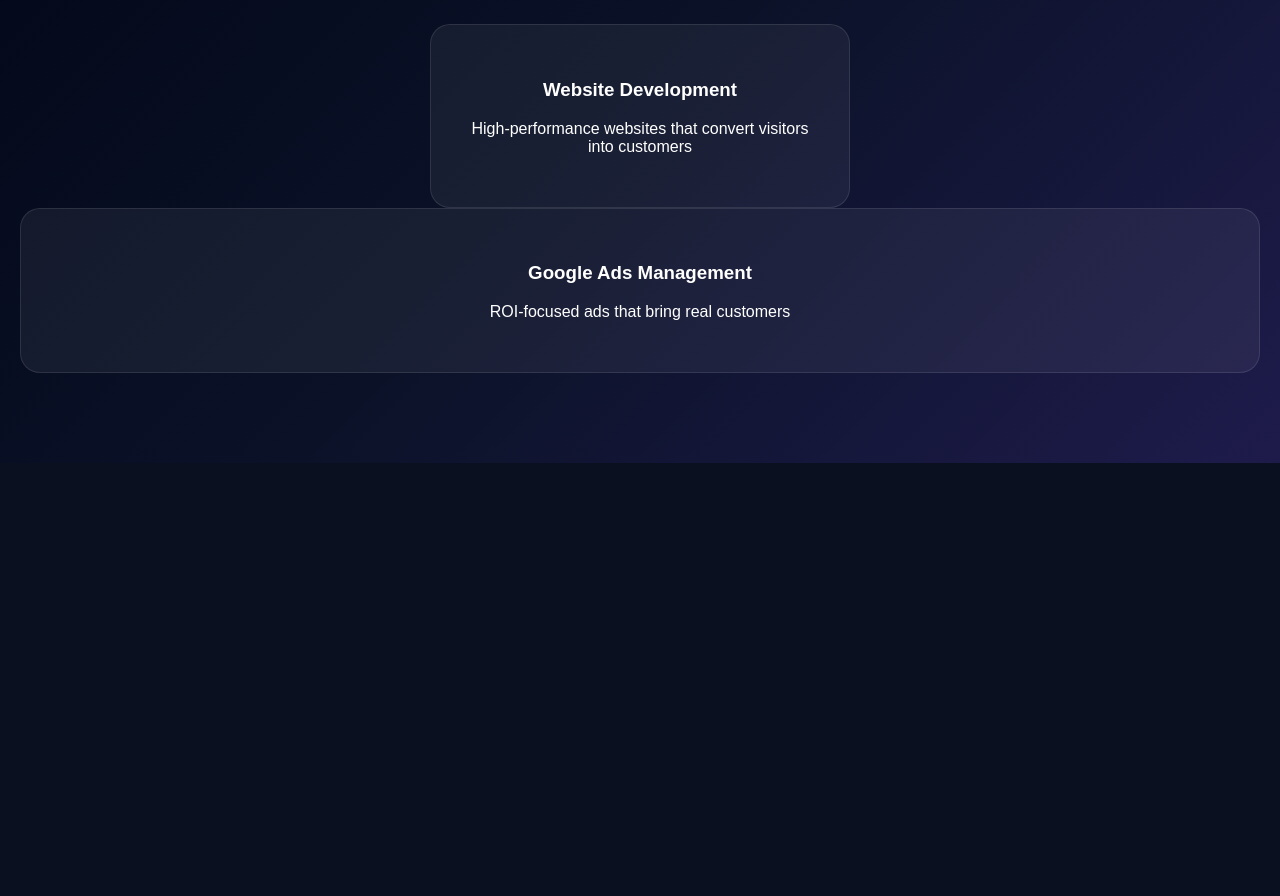
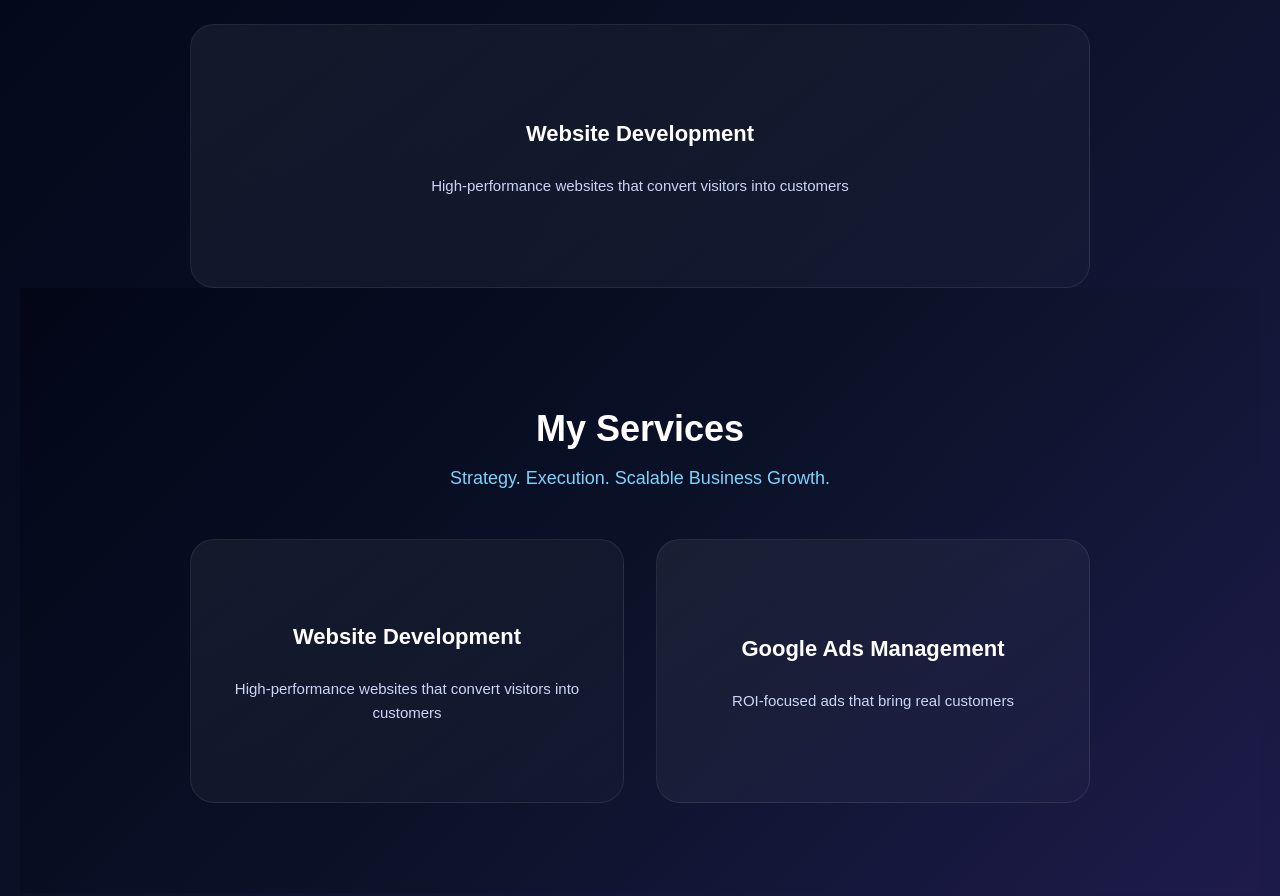
Before and after one commit to chauhanshivam5794-stack/chauhanshivam5794.github.io, a plain HTML site: page index.html in a window 1280 px wide. Shown: the part 2340-3236 px from the top of the page. Before the commit the page ends 2803 px from the top, so only its background shows below. Drawn offline with Linux system fonts and the light colour scheme.

Commit message:
Add services section with service cards

```diff
--- a/index.html
+++ b/index.html
@@ -320,6 +320,77 @@
   color: #7dd3fc;
   margin-bottom: 22px;
     }
+    /* ===== SERVICES ===== */
+.services{
+  padding:90px 20px;
+  background:linear-gradient(135deg,#020617,#0b1228,#1e1b4b);
+  text-align:center;
+}
+
+.services h2{
+  font-size:36px;
+  margin-bottom:10px;
+}
+
+.services-subtitle{
+  color:#7dd3fc;
+  font-size:18px;
+  margin-bottom:50px;
+}
+
+/* GRID */
+.service-list{
+  max-width:900px;
+  margin:0 auto;
+  display:grid;
+  grid-template-columns:repeat(auto-fit,minmax(280px,1fr));
+  gap:32px;
+}
+
+/* CARD */
+.service-card{
+  min-height:190px;
+  padding:36px 26px;
+  border-radius:24px;
+  background:linear-gradient(
+    145deg,
+    rgba(255,255,255,0.06),
+    rgba(255,255,255,0.02)
+  );
+  border:1px solid rgba(255,255,255,0.08);
+  color:#fff;
+  text-decoration:none;
+
+  display:flex;
+  flex-direction:column;
+  justify-content:center;
+  align-items:center;
+
+  transition:0.35s ease;
+}
+
+/* TEXT */
+.service-card h3{
+  font-size:22px;
+  margin-bottom:12px;
+}
+
+.service-card p{
+  font-size:15px;
+  color:#cbd5f5;
+  line-height:1.6;
+}
+
+/* HOVER */
+.service-card:hover{
+  transform:translateY(-10px);
+  box-shadow:0 0 55px rgba(56,189,248,0.45);
+  background:linear-gradient(
+    145deg,
+    rgba(30,58,138,0.45),
+    rgba(15,23,42,0.95)
+  );
+}
 
 
   </style>
@@ -461,11 +532,28 @@
     </a>
   </div>
 
+<section class="services">
+  <h2>My Services</h2>
+  <p class="services-subtitle">
+    Strategy. Execution. Scalable Business Growth.
+  </p>
 
-  <a href="google-ads.html" class="service-card">
-  <h3>Google Ads Management</h3>
-  <p>ROI-focused ads that bring real customers</p>
-  </a>
+  <div class="service-list">
+
+    <a href="web-development.html" class="service-card">
+      <h3>Website Development</h3>
+      <p>High-performance websites that convert visitors into customers</p>
+    </a>
+
+    <a href="google-ads.html" class="service-card">
+      <h3>Google Ads Management</h3>
+      <p>ROI-focused ads that bring real customers</p>
+    </a>
+
+  </div>
+</section>
+
+
 
 </section>
 
```
